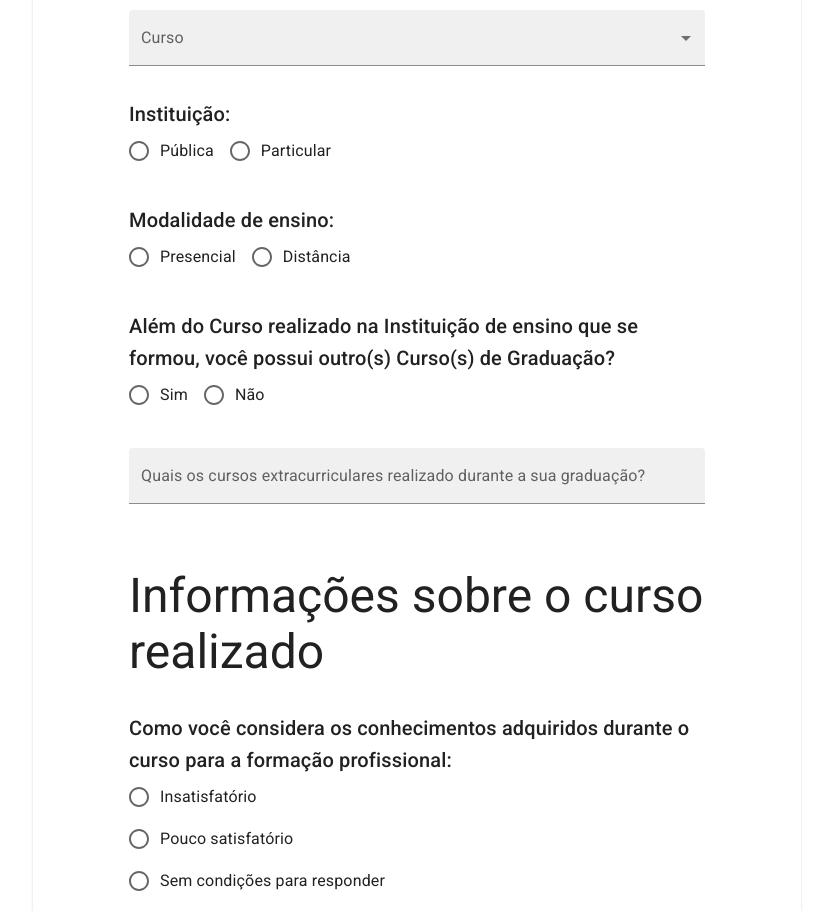
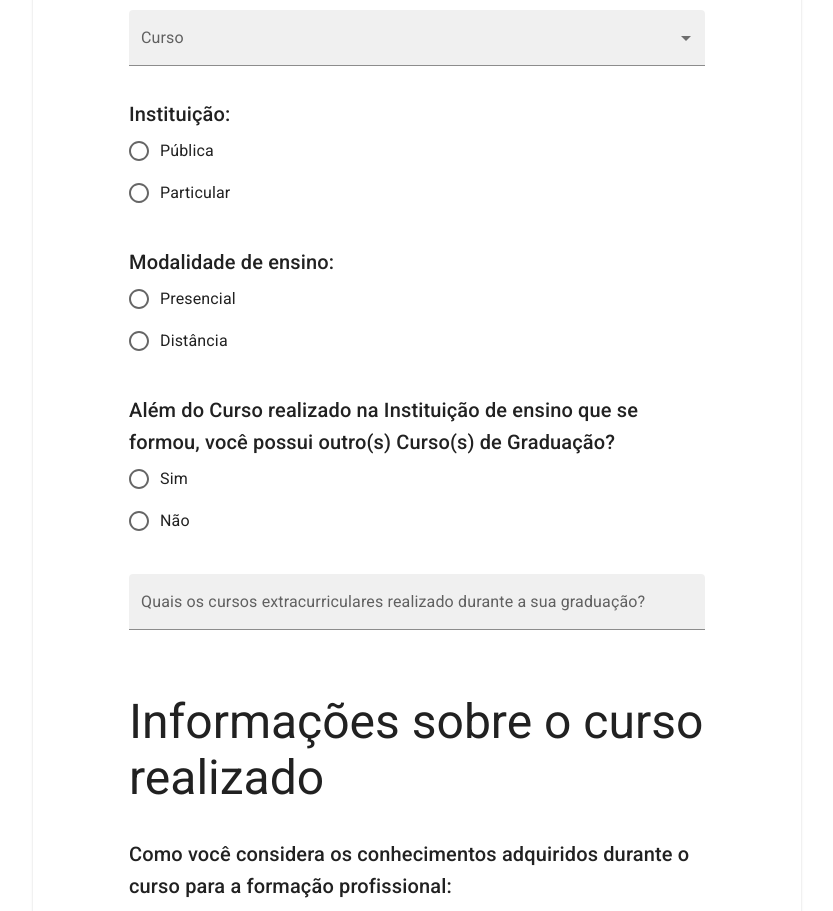
Before and after one commit to Tonny221/egresso-form, a React (Create React App) app: page / in a window 1280 px wide. Shown: the part 1580-2491 px from the top of the page, without its empty margins (223-1056 px from the left). Built offline with nearby package versions, Linux system fonts and the light colour scheme.

Commit message:
fixing radio layout

```diff
--- a/src/components/AcademicData.js
+++ b/src/components/AcademicData.js
@@ -37,21 +37,21 @@ const AcademicData = () => {
             </TextField>
             <FormGroup>
                 <Typography variant='h6'>Instituição:</Typography>
-                <RadioGroup row>
+                <RadioGroup>
                     <FormControlLabel value={'Pública'} control={<Radio />} label='Pública' />
                     <FormControlLabel value={'Particular'} control={<Radio />} label='Particular' />
                 </RadioGroup>
             </FormGroup>
             <FormGroup>
                 <Typography variant='h6'>Modalidade de ensino:</Typography>
-                <RadioGroup row>
+                <RadioGroup>
                     <FormControlLabel value={'Presencial'} control={<Radio />} label='Presencial' />
                     <FormControlLabel value={'Distância'} control={<Radio />} label='Distância' />
                 </RadioGroup>
             </FormGroup>
             <FormGroup>
                 <Typography variant='h6'>Além do Curso realizado na Instituição de ensino que se formou, você possui outro(s) Curso(s) de Graduação?</Typography>
-                <RadioGroup row>
+                <RadioGroup>
                     <FormControlLabel value={'Sim'} control={<Radio />} label='Sim' onChange={turnCourseFalse} />
                     <FormControlLabel value={'Não'} control={<Radio />} label='Não' onChange={handleCourse} />
                 </RadioGroup>
```
